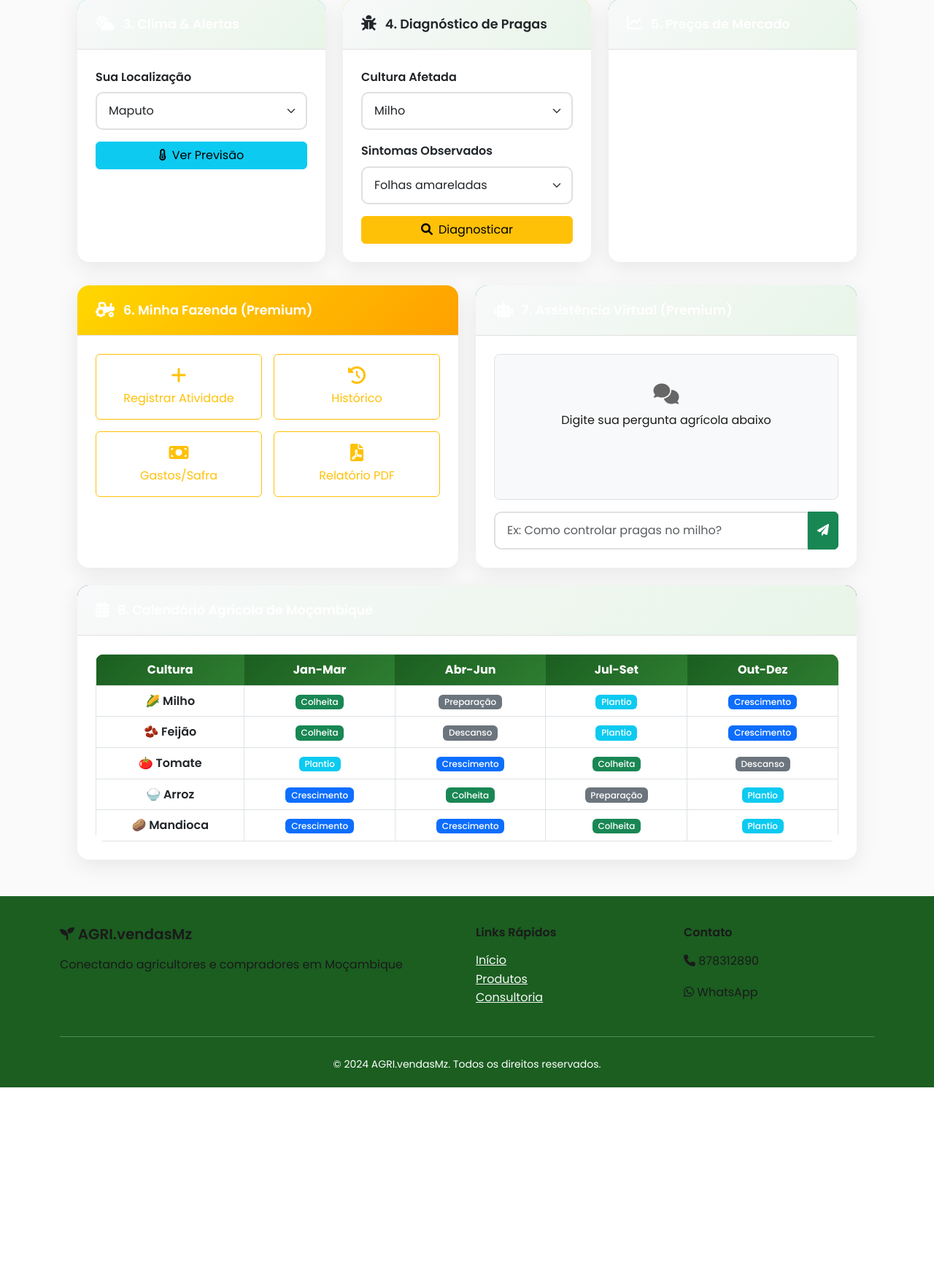
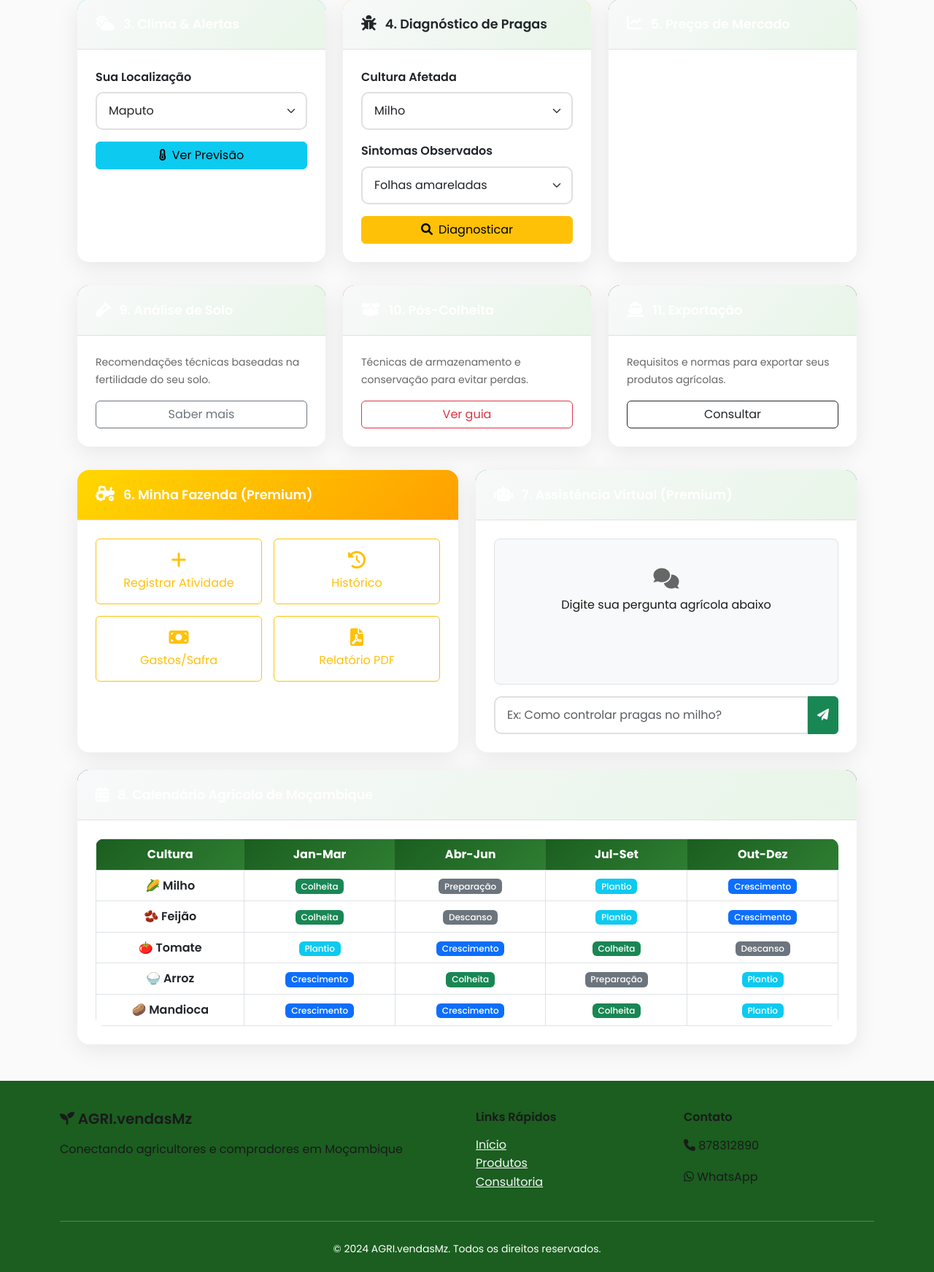
Before and after one commit to Ibrahim50599/agri-vendas-mz, a Flask app: page /consultoria in a window 1280 px wide. Shown: the part 926-2669 px from the top of the page at 73% size. Before the commit the page ends 2416 px from the top, so only its background shows below. Run offline with Flask 3, Linux system fonts and the light colour scheme; the visitor is signed in with stand-in values (Sample User, id 1).

Commit message:
Add soil analysis and post-harvest recommendations to the advisory section
Update main.py to include soil recommendations for corn and rice, and add new cards for soil analysis, post-harvest, and export functionalities to templates/consultoria.html.

Replit-Commit-Author: Agent
Replit-Commit-Session-Id: 845ddb92-d254-44b4-8f11-a5e95756b9fd
Replit-Commit-Checkpoint-Type: intermediate_checkpoint
Replit-Commit-Event-Id: 6f7529ee-9c58-4951-aabe-cfdd75b744d6
Replit-Commit-Screenshot-Url: https://storage.googleapis.com/screenshot-production-us-central1/fbe2ba4b-5760-4c46-a8e2-756866c85e93/845ddb92-d254-44b4-8f11-a5e95756b9fd/Oknqx4e
Replit-Helium-Checkpoint-Created: true

```diff
--- a/main.py
+++ b/main.py
@@ -502,7 +502,8 @@ def calcular_plantio():
             'temperatura_ideal': '18-32°C', 'epoca_plantio': 'Out-Dez (época chuvosa)',
             'pragas_comuns': ['Lagarta-do-cartucho', 'Broca-do-colmo', 'Curuquerê', 'Pulgão'],
             'doencas_comuns': ['Ferrugem', 'Mancha-branca', 'Podridão-do-colmo', 'Cercosporiose'],
-            'densidade_plantio': '60.000-80.000 plantas/ha', 'categoria': 'cereais'
+            'densidade_plantio': '60.000-80.000 plantas/ha', 'categoria': 'cereais',
+            'recomenda_solo': 'Realizar calagem se pH < 5.5. Adicionar matéria orgânica.'
         },
         'arroz': {
             'nome': 'Arroz', 'sementes_por_ha': 120, 'fertilizante_npk': 180,
@@ -513,7 +514,8 @@ def calcular_plantio():
             'epoca_plantio': 'Nov-Jan (irrigado), Mar-Mai (sequeiro)',
             'pragas_comuns': ['Broca-do-colmo', 'Percevejo-do-grão', 'Lagarta-das-folhas'],
             'doencas_comuns': ['Brusone', 'Queima-das-bainhas', 'Mancha-parda'],
-            'densidade_plantio': '100-150 kg sementes/ha', 'categoria': 'cereais'
+            'densidade_plantio': '100-150 kg sementes/ha', 'categoria': 'cereais',
+            'recomenda_solo': 'Manter lâmina de água constante. NPK rico em Nitrogênio.'
         },
         'trigo': {
             'nome': 'Trigo', 'sementes_por_ha': 150, 'fertilizante_npk': 200,
--- a/templates/consultoria.html
+++ b/templates/consultoria.html
@@ -420,6 +420,51 @@
                             {% endif %}
                         </div>
                     </div>
+                </div>
+            </div>
+        </div>
+    </div>
+
+    <div class="row g-4 mt-2">
+        <div class="col-lg-4">
+            <div class="card module-card">
+                <div class="card-header bg-secondary text-white">
+                    <i class="fas fa-vial"></i>
+                    <span>9. Análise de Solo</span>
+                </div>
+                <div class="card-body">
+                    <p class="small text-muted">Recomendações técnicas baseadas na fertilidade do seu solo.</p>
+                    <button class="btn btn-outline-secondary w-100" onclick="alert('Funcionalidade em desenvolvimento')">
+                        Saber mais
+                    </button>
+                </div>
+            </div>
+        </div>
+        <div class="col-lg-4">
+            <div class="card module-card">
+                <div class="card-header bg-danger text-white">
+                    <i class="fas fa-box-open"></i>
+                    <span>10. Pós-Colheita</span>
+                </div>
+                <div class="card-body">
+                    <p class="small text-muted">Técnicas de armazenamento e conservação para evitar perdas.</p>
+                    <button class="btn btn-outline-danger w-100" onclick="alert('Funcionalidade em desenvolvimento')">
+                        Ver guia
+                    </button>
+                </div>
+            </div>
+        </div>
+        <div class="col-lg-4">
+            <div class="card module-card">
+                <div class="card-header bg-dark text-white">
+                    <i class="fas fa-ship"></i>
+                    <span>11. Exportação</span>
+                </div>
+                <div class="card-body">
+                    <p class="small text-muted">Requisitos e normas para exportar seus produtos agrícolas.</p>
+                    <button class="btn btn-outline-dark w-100" onclick="alert('Funcionalidade em desenvolvimento')">
+                        Consultar
+                    </button>
                 </div>
             </div>
         </div>
```
Also changed, not shown: agri_vendas.db.
